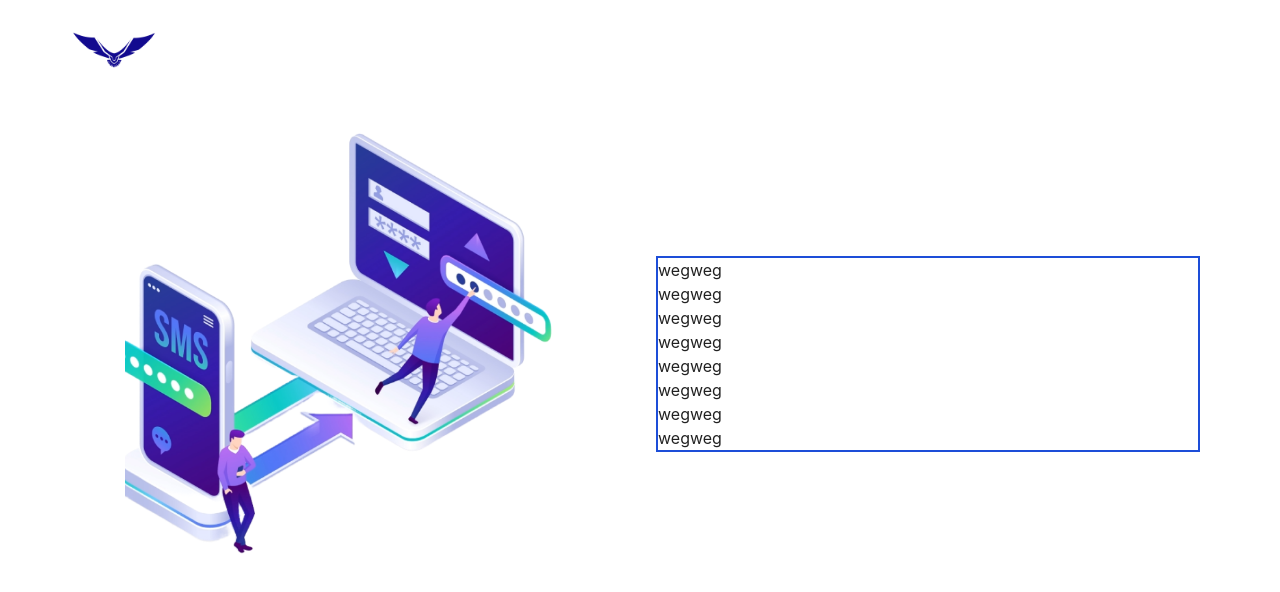
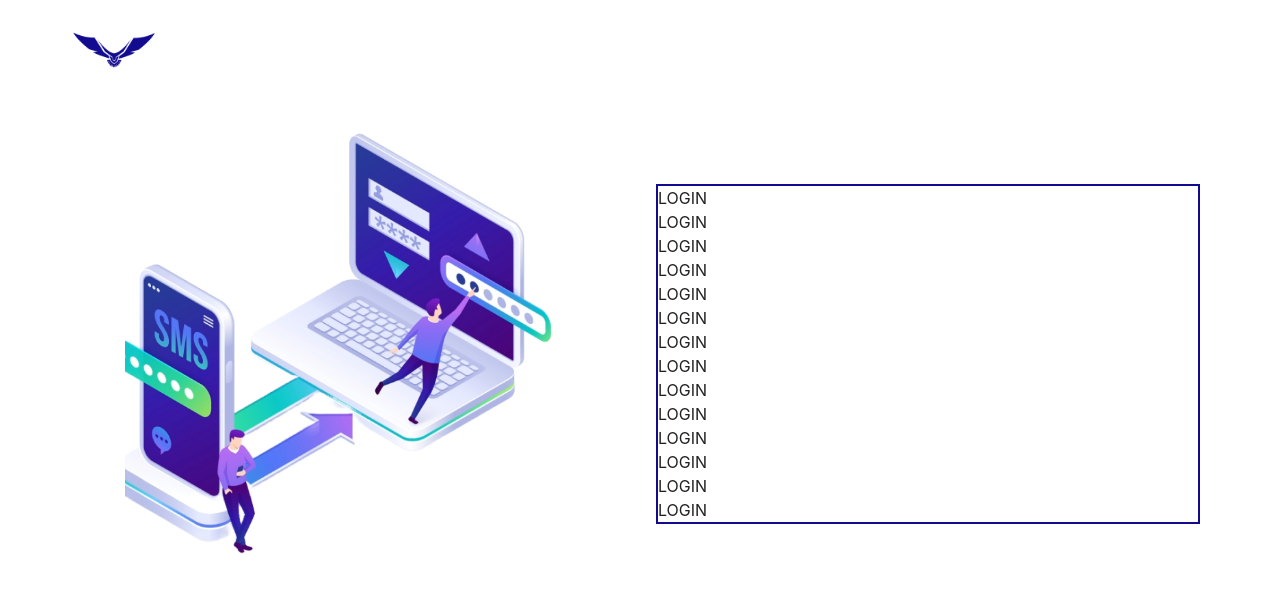
Before and after one commit to Nevish-302/Jatayu, a React (Vite) app in the folder client/: page / in a window 1280 px wide. Shown: the top 592 px of the page. Built offline with nearby package versions, Linux system fonts and the light colour scheme.

Commit message:
login half +!

```diff
--- a/client/src/components/login.jsx
+++ b/client/src/components/login.jsx
@@ -11,16 +11,22 @@ const login = () => {
           <div class="flex-1 pr-0 md:pr-9 md:justify-start">
             <img src={image} alt="Image" class="  w-5/6  mx-auto" />
           </div>
-          <div class="flex-1 border-2 border-blue-700 justify-end h-full">
+          <div class="flex-1 border-2  border-prime-blue justify-end h-full">
             <form className="h-full">
-              <div>wegweg</div>
-              <div>wegweg</div>
-              <div>wegweg</div>
-              <div>wegweg</div>
-              <div>wegweg</div>
-              <div>wegweg</div>
-              <div>wegweg</div>
-              <div>wegweg</div>
+              <div>LOGIN</div>
+              <div>LOGIN</div>
+              <div>LOGIN</div>
+              <div>LOGIN</div>
+              <div>LOGIN</div>
+              <div>LOGIN</div>
+              <div>LOGIN</div>
+              <div>LOGIN</div>
+              <div>LOGIN</div>
+              <div>LOGIN</div>
+              <div>LOGIN</div>
+              <div>LOGIN</div>
+              <div>LOGIN</div>
+              <div>LOGIN</div>
             </form>
           </div>
         </div>
```
